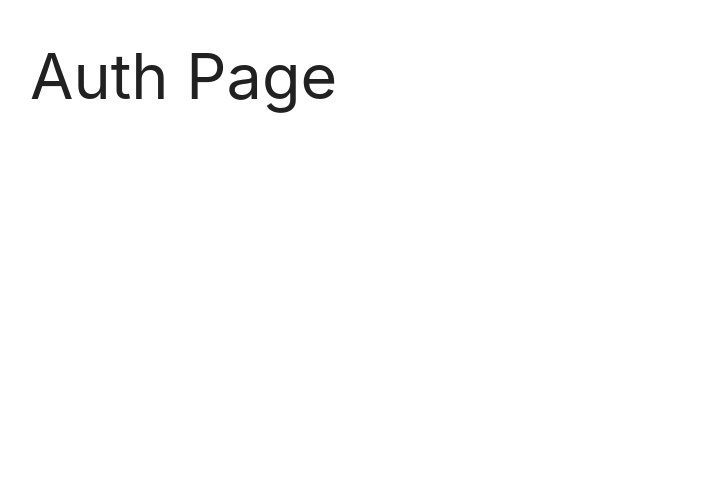
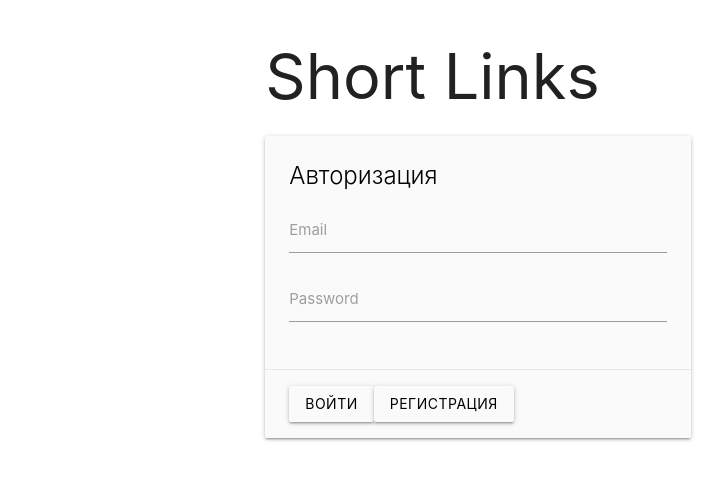
Before and after one commit to molotoboy/mern-cource, a React (Create React App) app in the folder client/: page / in a window 1280 px wide. Shown: the top 480 px of the page, without its empty margins (162-886 px from the left). Built offline with nearby package versions, Linux system fonts and the light colour scheme.

Commit message:
add auth

```diff
--- a/client/src/Pages/AuthPage.js
+++ b/client/src/Pages/AuthPage.js
@@ -1,9 +1,54 @@
-import React from 'react'
+import React, { useState } from 'react'
+// import styles from './AuthPage.module.css'
 
 export const AuthPage = () => {
+  const [form, setForm] = useState({
+    email: '',
+    password: ''
+  })
+
+  const changeHandler = event => {
+    setForm({ ...form, [event.target.name]: event.target.value })
+  }
   return (
-    <div>
-      <h1>Auth Page</h1>
+    <div className='row'>
+      <div className='col s6 offset-s3'>
+        <h1>Short Links</h1>
+        <div className='card grey lighten-5'>
+          <div className='card-content black-text'>
+            <span className='card-title'>Авторизация</span>
+            <div className='input-field'>
+              <input
+                // placeholder='Введите email'
+                id='email'
+                type='email'
+                className='validate'
+                name='email'
+                onChange={changeHandler}
+              />
+              <label htmlFor='email'>Email</label>
+            </div>
+            <div className='input-field'>
+              <input
+                // placeholder='Введите password'
+                id='password'
+                type='password'
+                className='validate'
+                name='password'
+                onChange={changeHandler}
+              />
+              <label htmlFor='password'>Password</label>
+            </div>
+          </div>
+          <div className='card-action'>
+            {/* <button className={'btn yellow darken-4 ' + styles.mr10}> */}
+            <button className='btn grey lighten-5 black-text'>Войти</button>
+            <button className='btn grey lighten-5 black-text'>
+              Регистрация
+            </button>
+          </div>
+        </div>
+      </div>
     </div>
   )
 }
--- /dev/null
+++ b/client/src/Pages/AuthPage.module.css
@@ -0,0 +1,3 @@
+.mr10 {
+  margin-right: 10px;
+}
--- a/client/src/routes.js
+++ b/client/src/routes.js
@@ -23,7 +23,7 @@ export const useRoutes = isAuthenticated => {
   }
   return (
     <Switch>
-      <Route path='/'>
+      <Route path='/' exact>
         <AuthPage />
       </Route>
       <Redirect to='/' />
```
